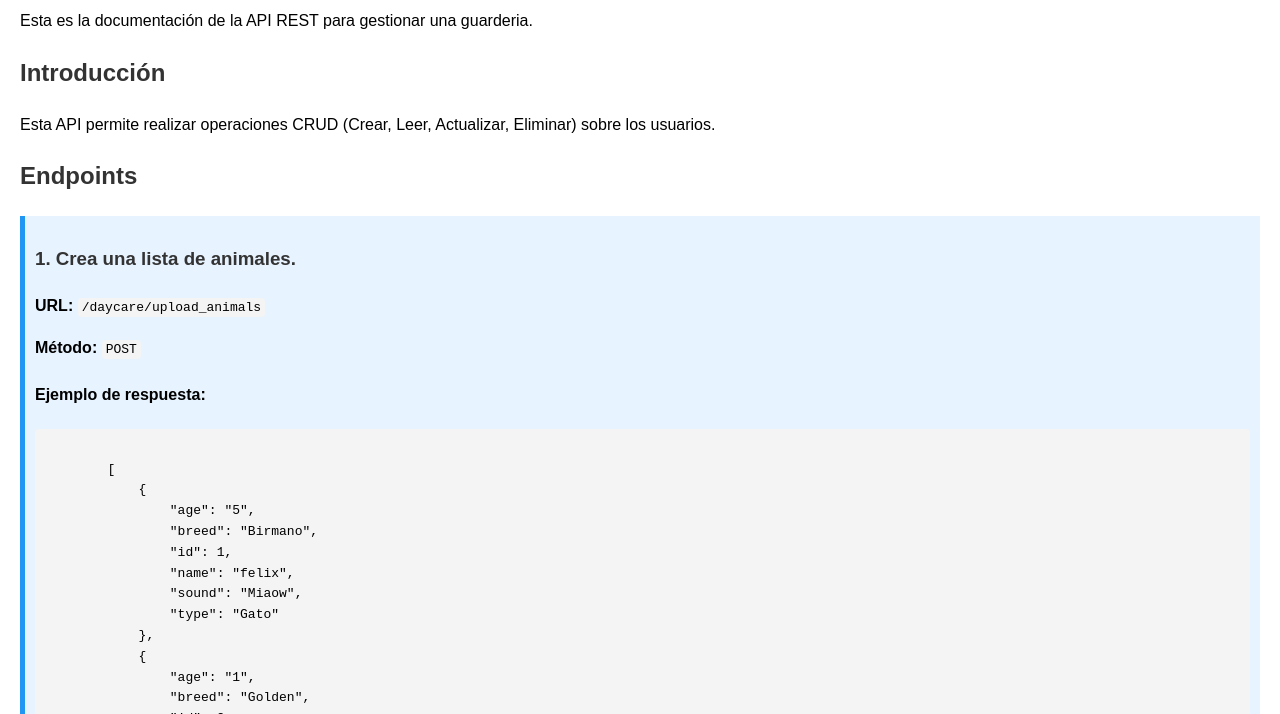
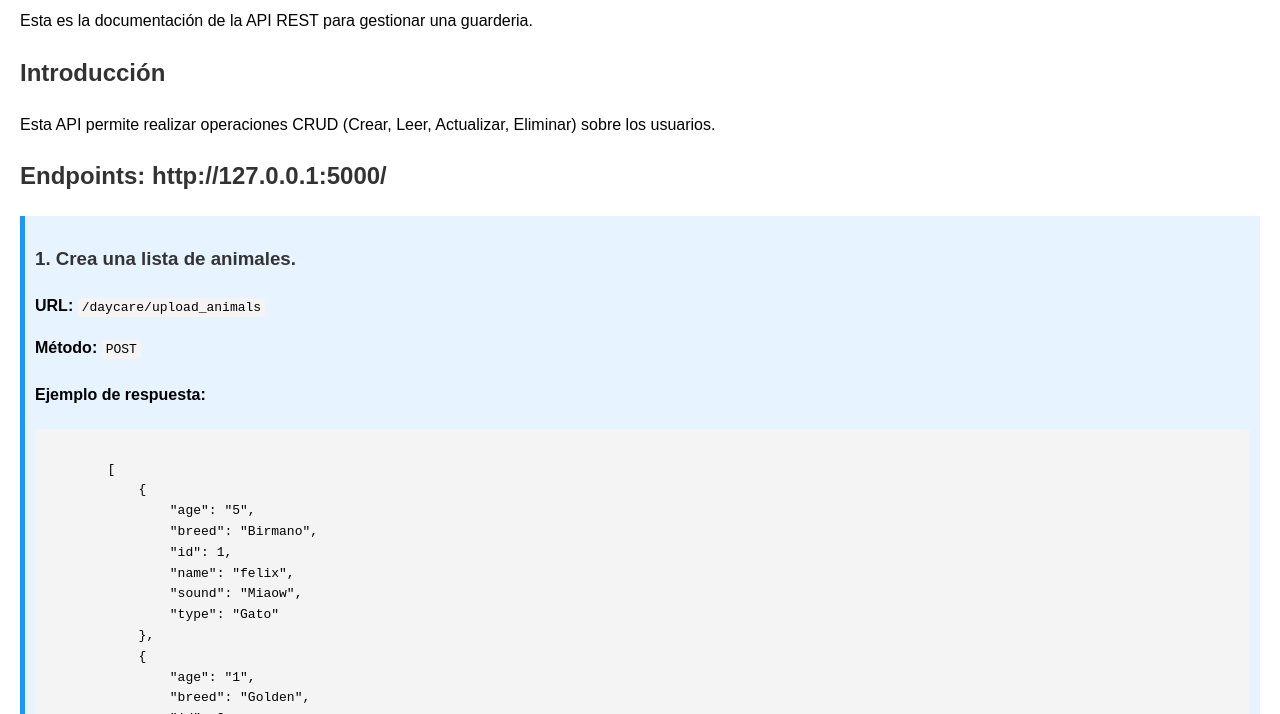
Before and after one commit to Edison236/APIREST_eavendanom, a plain HTML site: page views/index.html in a window 1280 px wide. Shown: the part 86-800 px from the top of the page. Drawn offline with Linux system fonts and the light colour scheme.

Commit message:
se ajusta la documentacion

```diff
--- a/views/index.html
+++ b/views/index.html
@@ -15,7 +15,7 @@
 <h2>Introducción</h2>
 <p>Esta API permite realizar operaciones CRUD (Crear, Leer, Actualizar, Eliminar) sobre los usuarios.</p>
 
-<h2>Endpoints</h2>
+<h2>Endpoints: http://127.0.0.1:5000/</h2>
 
 <div class="endpoint">
     <h3>1. Crea una lista de animales.</h3>
```
